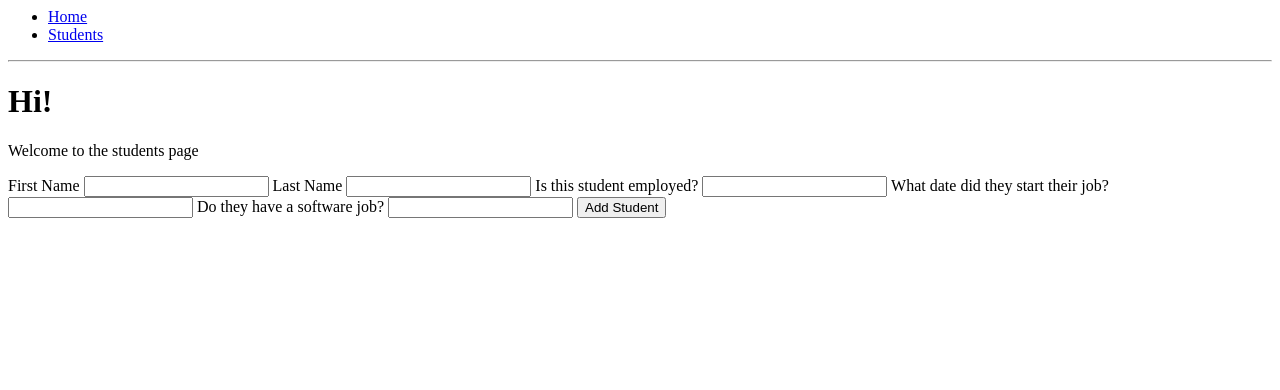
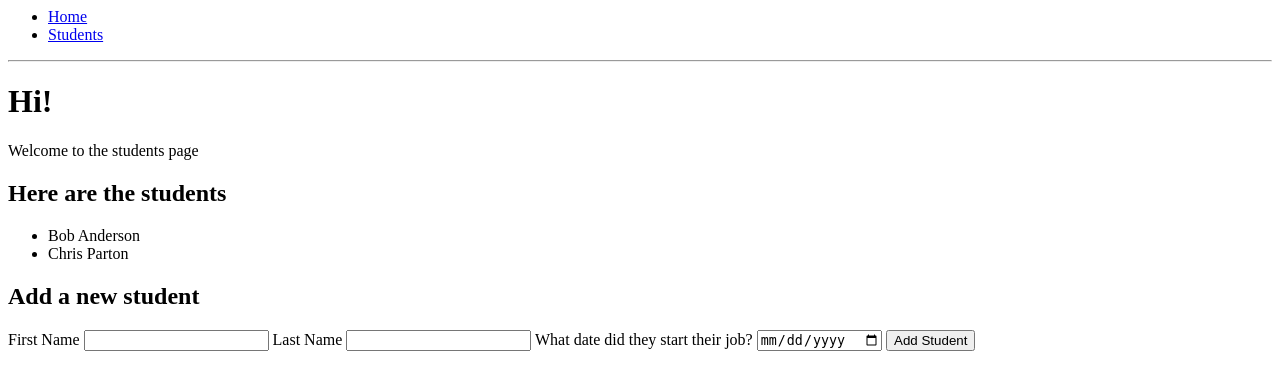
Before and after one commit to chrishaining/Python-Decision-Making-Tools, a Flask app: page /students in a window 1280 px wide. Shown: the top 390 px of the page. Run offline with Flask 2, Linux system fonts and the light colour scheme; data comes from the database, SQL or seed files in the repository; both versions use the stored data as it was after the commit.

Commit message:
user can add a student using a form

```diff
--- a/employment_success_web_app/app/routes.py
+++ b/employment_success_web_app/app/routes.py
@@ -1,6 +1,7 @@
-from app import app
+from app import app, db
 from app.models import Student
-from flask import render_template
+from flask import render_template, request, redirect
+import datetime
 
 @app.route('/')
 def index():
@@ -11,3 +12,19 @@ def index():
 def show_students(): # MODIFIED
     students = Student.query.all()
     return render_template('students.html', title='Students', students=students)
+
+# function to add a student
+@app.route('/students', methods=['POST'])
+def create():
+    studentFirstName = request.form['first_name']
+    studentLastName = request.form['last_name']
+    # studentEmployed = request.form['employed'] disabled until I can work out how to use booleans with forms
+    # studentStartDate = request.form['start_date']
+    studentStartDate = datetime.datetime(2019, 12, 12) # having to cheat as I haven't yet figured out how to add datetime in a form
+
+    # studentSoftwareJob = request.form['software_job'] disabled until I can work out how to use booleans with forms
+    # newStudent = Student(first_name=studentFirstName, last_name=studentLastName, employed=studentEmployed, start_date=studentStartDate, software_job=studentSoftwareJob)
+    newStudent = Student(first_name=studentFirstName, last_name=studentLastName, start_date=studentStartDate)
+    db.session.add(newStudent)
+    db.session.commit()
+    return redirect('/students')
--- a/employment_success_web_app/app/templates/students.html
+++ b/employment_success_web_app/app/templates/students.html
@@ -5,17 +5,29 @@
 </div>
 
 <div>
+    <h2>Here are the students</h2>
+    <ul>
+        {% for student in students %}
+        <li>{{student.first_name}} {{student.last_name}}</li>
+        {% endfor %}
+    </ul>
+</div>
+
+<div>
+    <h2>Add a new student</h2>
     <form action="/students" method="POST">
         <label for="first_name">First Name</label>
         <input type="text" name="first_name" id="first_name" />
         <label for="last_name">Last Name</label>
         <input type="text" name="last_name" id="last_name" />
-        <label for="employed">Is this student employed?</label>
-        <input type="text" name="employed" id="employed" />
+        <!-- <label for="employed">Is this student employed?</label>
+        <input type="checkbox" checked name="employed" id="employed" disabled/> -->
+
+
         <label for="start_date">What date did they start their job?</label>
-        <input type="text" name="start_date" id="start_date" />
-        <label for="software_job">Do they have a software job?</label>
-        <input type="text" name="software_job" id="software_job" />
+        <input type="date" name="start_date" id="start_date" />
+        <!-- <label for="software_job">Do they have a software job?</label>
+        <input type="checkbox" checked name="software_job" id="software_job" disabled/> -->
 
         <input type="submit" value="Add Student">
     </form>
```
Also changed, not shown: employment_success_web_app/app/models.py (+4 -4 lines), employment_success_web_app/app.db.
